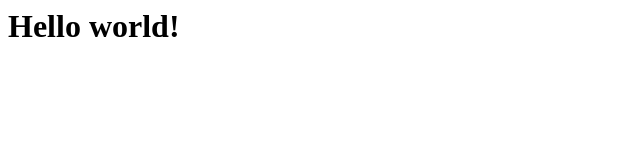
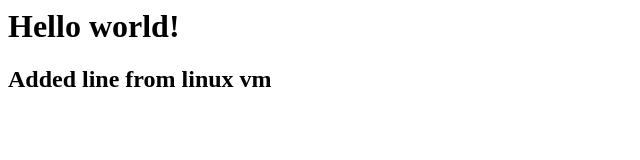
Before and after one commit to chitti1116/MyKitchen, a plain HTML site: page index.html in a window 1280 px wide. Shown: the whole page, without its empty margins (0-640 px from the left). Drawn offline with Linux system fonts and the light colour scheme.

Commit message:
added line to inde

```diff
--- a/index.html
+++ b/index.html
@@ -1 +1,2 @@
 <h1>Hello world!</h1>
+<h2>Added line from linux vm</h2>
```
